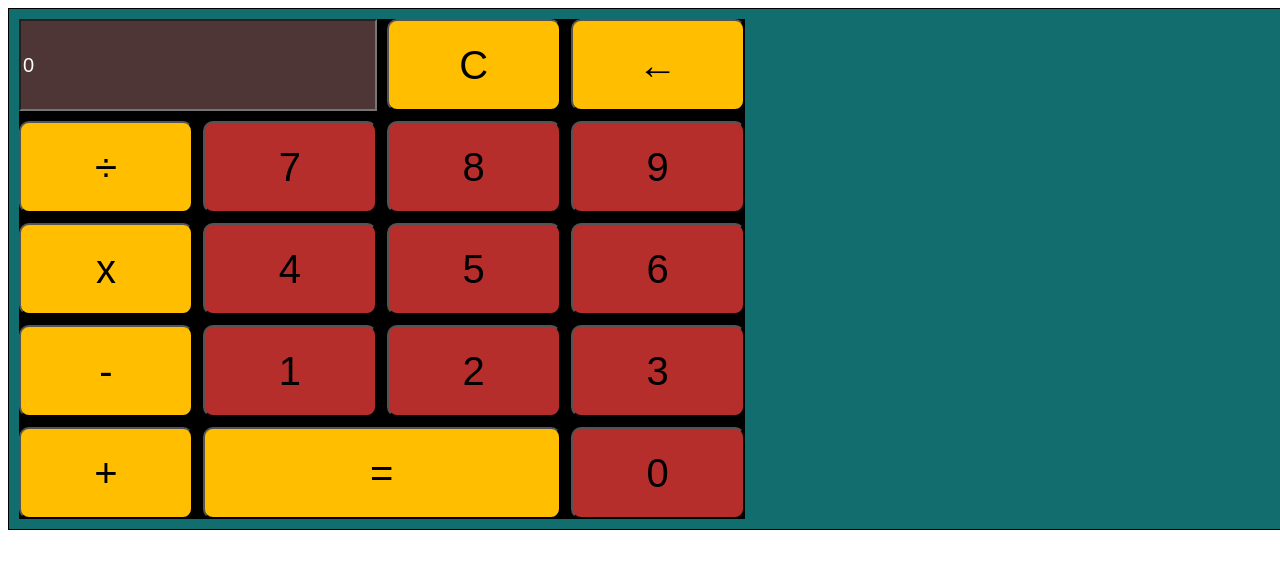
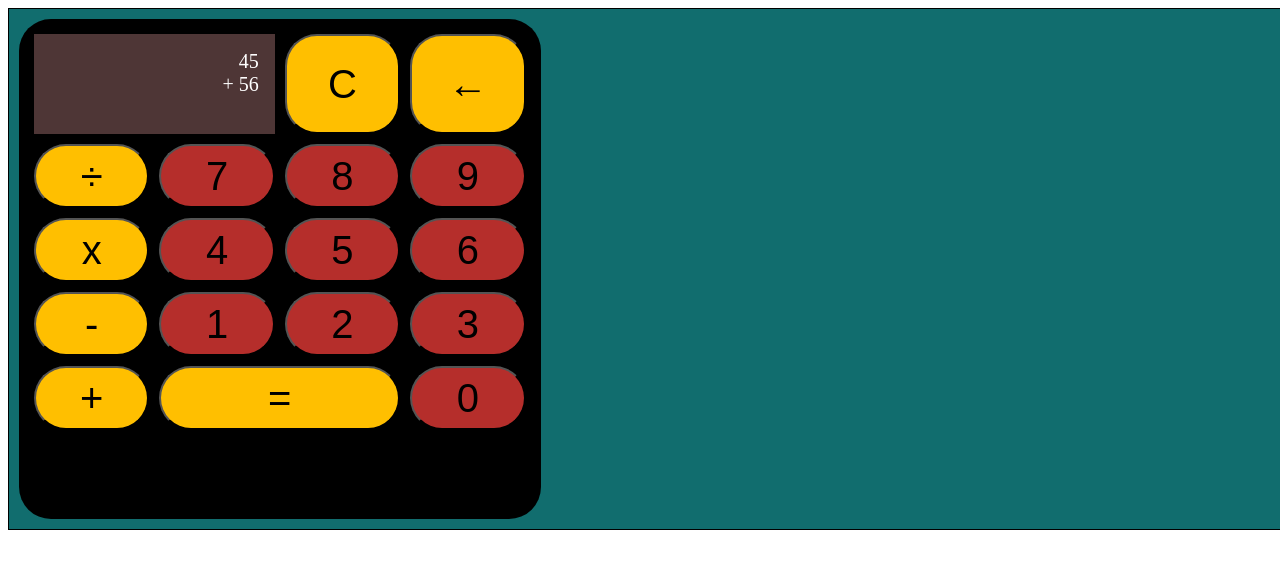
Before and after one commit to yohana-potel/Calculadora, a plain HTML site: page index.html in a window 1280 px wide. Drawn offline with Linux system fonts and the light colour scheme.

Commit message:
Se añadio contenido en archivo javascript

```diff
--- a/css/style.css
+++ b/css/style.css
@@ -19,9 +19,12 @@
 .botones-calculadora{
     display:grid;
     grid-template-columns: repeat(4,1fr);
-    grid-row: repeat(5 , 1fr);
+    grid-template-rows: 100px repeat(5 , 1fr);
     gap:10px;
+    padding: 15px;
     background-color: black;
+    border-radius: 32px;
+
 
   }
 
@@ -32,22 +35,27 @@
 .btn-number{
   background-color: rgb(181,46,43);
   font-size: 40px;
-  border-radius: 10px;
+  border-radius: 32px;
 
 }
 .btn-operator{
   background-color: #ffbf00;
   color: black;
   font-size: 40px;
-  border-radius: 10px;
+  border-radius: 32px;
 }
 
-.muestra-resultado{
-  grid-column-start: 1;
-  grid-column-end: 3;
-  background-color: #4E3636;
+.pantalla{
+
+  grid-column: 1/ 3;
+
+  padding: 16px;
+  display: flex;
   font-size: 20px;
   color: white;
+  flex-direction: column;
+  align-items: flex-end;
+  background-color: #4E3636;
 
 }
 
--- a/index.html
+++ b/index.html
@@ -9,7 +9,10 @@
 
     <div class="grid-container">
       <div class="botones-calculadora">
-        <input type="text" class="muestra-resultado" value="0">
+        <div class="pantalla">
+          <div id = "valorAnterior">45</div>
+          <div id = "valorActual">+ 56</div>
+        </div>
         <button class="btn-operator">C</button>
         <button class="btn-operator">&larr;</button>
         <button class="btn-operator">&divide;</button>
@@ -34,6 +37,6 @@
 
     </div>
 
-
+    <script src="js/main.js" charset="utf-8"></script>
   </body>
 </html>
--- /dev/null
+++ b/js/main.js
@@ -0,0 +1,21 @@
+const displayValorAnterior = document.getElementById('valorAnterior');
+const displayValorActual = document.getElementById('valorActual');
+
+
+// funciones  de las operaciones de la calculadora.
+ function suma(a,b){
+   return a+b;
+ };
+
+ function resta (a,b){
+   return a-b;
+ };
+
+ return multiplicacion (a,b){
+   return a*b;
+
+ };
+
+ function divicion(a,b){
+   return a/b;
+ };
```
